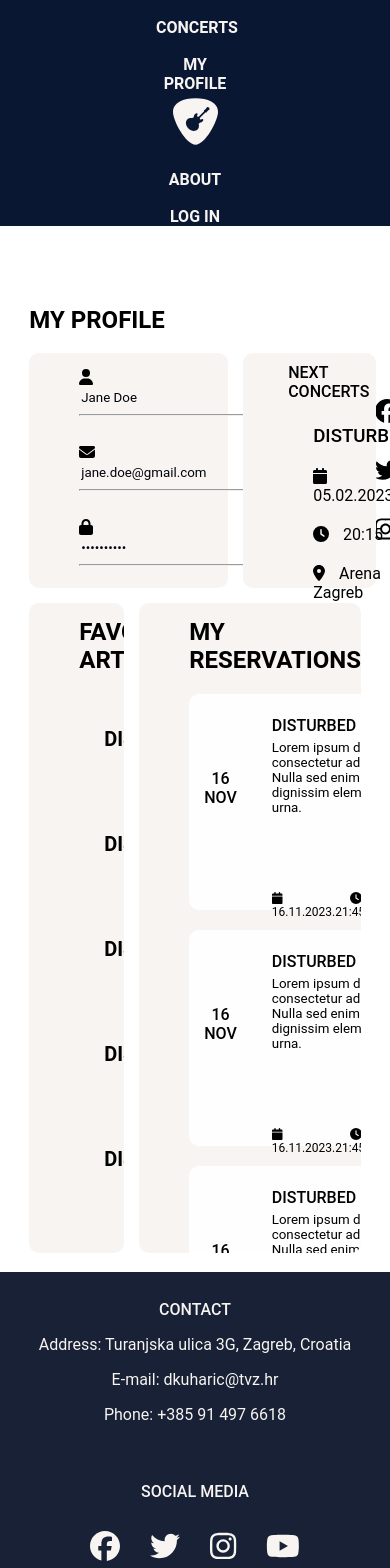
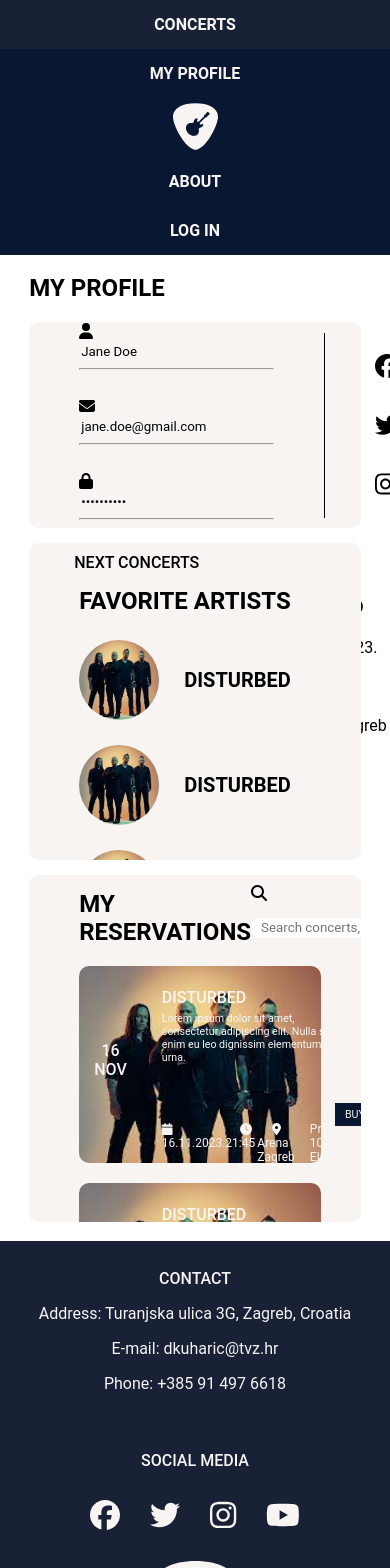
Before and after one commit to vorDa123/Zavrsni_Rad_dkuharic, a Vue app in the folder Koncertus/: page /profile in a window 390 px wide. Shown: the top 1568 px of the page. Built offline with nearby package versions, Linux system fonts and the light colour scheme; grey boxes are pictures that could not be loaded.

Commit message:
Mobile layout almost finished

```diff
--- a/Koncertus/src/assets/styles.css
+++ b/Koncertus/src/assets/styles.css
@@ -850,7 +850,7 @@
 }
 
 .widthContentReservation {
-  max-width: 750px;
+  max-width: 900px;
   width: 100%;
 }
 
@@ -880,17 +880,19 @@
   right: 15px;
 }
 
-.aboutText{
-  width: 60%;
-  padding-right: 100px;
+.aboutText {
+  width: 50%;
+  padding-right: 50px;
   text-align: justify;
 }
 
-.aboutImage{
-  width: 40%;
-  background-image: url("@/assets/img/LoginImage.png");
-  background-size: cover;
-  background-repeat: no-repeat;
+.contactDetails {
+  width: 50%;
+  padding-left: 50px;
+}
+
+.inlineAbout{
+  display: flex;
 }
 
 /* .faqContainer{
@@ -898,53 +900,53 @@
   margin-right: 100px;
 } */
 
-.questionAnswer{
+.questionAnswer {
   background-color: #f7f4f2;
   border-radius: 10px;
   padding: 20px 20px;
   margin-bottom: 15px;
 }
 
-.faqQuestion{
+.faqQuestion {
   font-size: 18pt;
   font-weight: 600;
   line-height: 48px;
 }
 
-.inputSize{
+.inputSize {
   max-width: 545px;
   width: 100%;
   height: 50px;
   margin: 8px 0 15px 0;
 }
 
-.positionCenter{
+.positionCenter {
   margin-left: 90px;
 }
 
-textarea{
+textarea {
   margin: 8px 0 15px 0;
 }
 
-.sendButtonPosition{
+.sendButtonPosition {
   position: relative;
   left: 500px;
   margin-bottom: 15px;
 }
 
-.faqSection{
+.faqSection {
   background-color: #112455;
 }
 
-.whiteText{
+.whiteText {
   color: #f7f4f2;
 }
 
-.faqTitle{
+.faqTitle {
   padding-top: 15px;
 }
 
-.wrapperFaq{
+.wrapperFaq {
   width: 50%;
   margin: 0 auto;
 }
@@ -960,6 +962,18 @@
     align-items: center;
     position: unset;
     z-index: 10000;
+  }
+
+  nav a {
+    width: 100%;
+    text-align: center;
+    color: #f7f4f2;
+    font-weight: bold;
+    vertical-align: middle;
+  }
+
+  nav a.middleAlign {
+    padding: 15px 0;
   }
 
   .footerContent {
@@ -1038,6 +1052,7 @@
     gap: 10px;
     align-items: center;
   }
+
   .concertCardContainer {
     width: 100%;
     display: flex;
@@ -1046,4 +1061,349 @@
     gap: 25px;
     align-items: center;
   }
+
+  .marginTop {
+    margin-top: 0px;
+  }
+
+  .topTenPlayerContainer {
+    display: flex;
+    flex-direction: column;
+  }
+
+  .row {
+    display: flex;
+    flex-direction: column;
+    flex-wrap: wrap;
+    width: 100%;
+  }
+
+  .column {
+    display: flex;
+    flex-direction: column;
+    flex-basis: 100%;
+    flex: 1;
+    width: 100%;
+    align-items: center;
+  }
+
+  .odd {
+    background: #112455;
+    color: #f7f4f2;
+    margin-bottom: 10px;
+    border-radius: 10px;
+    height: 145px;
+  }
+
+  .odd.left {
+    margin-right: 0px;
+  }
+
+  .odd.right {
+    margin-left: 0px;
+  }
+
+  .even {
+    background: #f7f4f2;
+    color: #0a1733;
+    margin-bottom: 10px;
+    border-radius: 10px;
+    height: 145px;
+  }
+
+  .even.left {
+    margin-right: 0px;
+  }
+
+  .even.right {
+    margin-left: 0px;
+  }
+
+  .widthContent {
+    max-width: 300px;
+    width: 100%;
+  }
+
+  .descriptionFontSize {
+    font-size: 8pt;
+    padding-top: 5px;
+  }
+
+  .blueButton {
+    background-color: #0a1733;
+    color: #f7f4f2;
+    padding: 5px 10px;
+    font-size: 8pt;
+    border: none;
+  }
+
+  .whiteButton {
+    background-color: #f7f4f2;
+    color: #0a1733;
+    padding: 5px 10px;
+    font-size: 8pt;
+    border: none;
+  }
+
+  .iconFontSize {
+    font-size: 9pt;
+    padding-top: 10px;
+  }
+
+  .concertImage {
+    width: 200px;
+    height: 100px;
+    border-radius: 10px;
+    background-image: url("@/assets/img/disturbed.png");
+    background-size: cover;
+    background-repeat: no-repeat;
+  }
+
+  .marginLeftNumber {
+    margin-left: 0px;
+    padding-top: 0px;
+  }
+
+  .marginLeftNumberSecondColumn {
+    margin-left: 0px;
+    padding-top: 15px;
+  }
+
+  .backgroundImagePlayer {
+    width: 100%;
+    height: 450px;
+    background-image: url("@/assets/img/disturbed.png");
+    background-size: cover;
+    background-repeat: no-repeat;
+    position: relative;
+    z-index: -7 !important;
+  }
+
+  .artistSong {
+    margin-left: 50px;
+  }
+
+  .positionSlider {
+    margin-left: 50px;
+  }
+
+  .sliders{
+    padding-right: 50px;
+  }
+
+  .profileInfoAndNotifications {
+    width: inherit;
+    height: 235px;
+    display: flex;
+    flex-direction: column;
+    gap: 15px;
+  }
+
+  .profileInfo {
+    width: 100%;
+    background-color: #f7f4f2;
+    border-radius: 10px;
+    display: flex;
+    gap: 50px;
+    align-items: center;
+  }
+
+  .notifications {
+    width: 100%;
+    background-color: #f7f4f2;
+    border-radius: 10px;
+  }
+
+  .topFiveAndReservations {
+    width: 100%;
+    height: 650px;
+    margin-top: 15px;
+    display: flex;
+    flex-direction: column;
+    gap: 15px;
+  }
+
+  .topFive {
+    width: 100%;
+    background-color: #f7f4f2;
+    border-radius: 10px;
+    overflow: hidden;
+  }
+
+  .myReservations {
+    width: 100%;
+    background-color: #f7f4f2;
+    border-radius: 10px;
+    overflow: hidden;
+  }
+
+  .reservationContainer {
+    background-image: url("@/assets/img/disturbed.png");
+    background-size: cover;
+    background-repeat: no-repeat;
+    border-radius: 10px;
+    width: 73%;
+    padding-bottom: 25px;
+    margin: 20px 0 0 50px;
+    color: #f7f4f2;
+  }
+
+  .aboutText {
+    width: 100%;
+    padding-right: 0px;
+    text-align: justify;
+  }
+
+  .contactDetails {
+    width: 100%;
+    padding-left: 0;
+  }
+
+  .inlineAbout{
+    display: flex;
+    flex-direction: column;
+  }
+
+  .wrapperFaq {
+    width: 85%;
+    margin: 0 auto;
+  }
+
+  .positionCenter {
+    margin-left: 0px;
+  }
+
+  .textAreaWidth{
+    width: 350px;
+  }
+
+  .sendButtonPosition {
+    position: relative;
+    left: 313px;
+    margin-bottom: 15px;
+  }
+
+  .nextConcertProfile {
+    width: 100%;
+    height: 250px;
+    margin-left: 45px;
+    margin-top: 5px;
+    display: flex;
+    gap: 25px;
+  }
+
+  .nextConcertImage {
+    width: 50%;
+    height: 250px;
+    background-image: url("@/assets/img/disturbed.png");
+    background-size: cover;
+    background-repeat: no-repeat;
+  }
+
+  .loginForm {
+    width: 100%;
+  }
+
+  .loginPicture {
+    display: none;
+  }
+
+  .loginPage {
+    display: flex;
+    flex-direction: column;
+  }
+
+  .logoImage {
+    text-align: center;
+    margin-top: 20px;
+  }
+
+  .wrapperLoginRegister {
+    margin: 0 auto;
+    width: 85%;
+  }
+
+  .formInputStyle {
+    border: 1px solid #182135;
+    border-radius: 5px;
+    width: 330px;
+    margin: 5px 0 5px 0;
+    padding: 15px 10px;
+    font-size: 11pt;
+  }
+
+  .registerButtonStyle {
+    background-color: #0a1733;
+    color: #f7f4f2;
+    width: 120px;
+    font-size: 11pt;
+    border: none;
+    border-radius: 5px;
+    padding-top: 10px;
+    padding-bottom: 10px;
+    cursor: pointer;
+  }
+
+  .loginButtonStyle {
+    background-color: #0a1733;
+    color: #f7f4f2;
+    width: 80px;
+    font-size: 11pt;
+    border-radius: 5px;
+    border: none;
+    padding-top: 10px;
+    padding-bottom: 10px;
+    cursor: pointer;
+    position: relative;
+    left: 150px;
+  }
+
+  .loginButtonStyleRegister {
+    background-color: #0a1733;
+    color: #f7f4f2;
+    width: 80px;
+    font-size: 11pt;
+    border-radius: 5px;
+    border: none;
+    padding-top: 10px;
+    padding-bottom: 10px;
+    cursor: pointer;
+  }
+
+  .registerButtonStyleRegister {
+    background-color: #0a1733;
+    color: #f7f4f2;
+    width: 120px;
+    font-size: 11pt;
+    border: none;
+    border-radius: 5px;
+    padding-top: 10px;
+    padding-bottom: 10px;
+    cursor: pointer;
+    position: relative;
+    left: 150px;
+  }
+
+  .buttonsForm {
+    margin-top: 50px;
+    margin-bottom: 50px;
+  }
+
+  .forgotForm {
+    font-size: 9pt;
+    opacity: 0.5;
+    padding-left: 10px;
+    cursor: pointer;
+  }
+
+  .aboveRegisterText {
+    font-size: 10pt;
+    margin-bottom: 10px;
+  }
+
+  .aboveInputText {
+    font-size: 12pt;
+    padding-left: 10px;
+    color: #0a1733;
+  }
 }
--- a/Koncertus/src/components/About.vue
+++ b/Koncertus/src/components/About.vue
@@ -1,8 +1,8 @@
 <template>
   <div class="wrapper marginTop">
-    <h1>About</h1>
-    <div class="inline">
+    <div class="inlineAbout">
       <div class="aboutText">
+        <h1 class="uppercase">About</h1>
         <p>
           Lorem ipsum dolor sit amet, consectetur adipiscing elit. Praesent at
           pretium felis. In sollicitudin ullamcorper nisl. Nullam ullamcorper
@@ -32,7 +32,14 @@
           Phasellus id vulputate nibh, ut mattis nunc.
         </p>
       </div>
-      <div class="aboutImage" />
+      <div class="contactDetails">
+        <h1 class="uppercase">Contact details</h1>
+        <p>Address: Turanjska ulica 3G, Zagreb, Croatia</p>
+        <br/>
+        <p>E-mail: dkuharic@tvz.hr</p>
+        <br/>
+        <p>Phone: +385 91 497 6618</p>
+      </div>
     </div>
   </div>
   <div class="faqSection">
@@ -103,9 +110,11 @@
             class="inputSize"
           />
           <br />
-          <label for="textarea" class="whiteText">Describe your question:</label>
+          <label for="textarea" class="whiteText"
+            >Describe your question:</label
+          >
           <br />
-          <textarea name="textarea" rows="20" cols="80"></textarea>
+          <textarea name="textarea" rows="20" cols="80" class="textAreaWidth"></textarea>
           <br />
           <input
             type="submit"
@@ -128,6 +137,6 @@
         referrerpolicy="no-referrer-when-downgrade"
       ></iframe>
     </div>
-    <br/>
+    <br />
   </div>
 </template>
```
